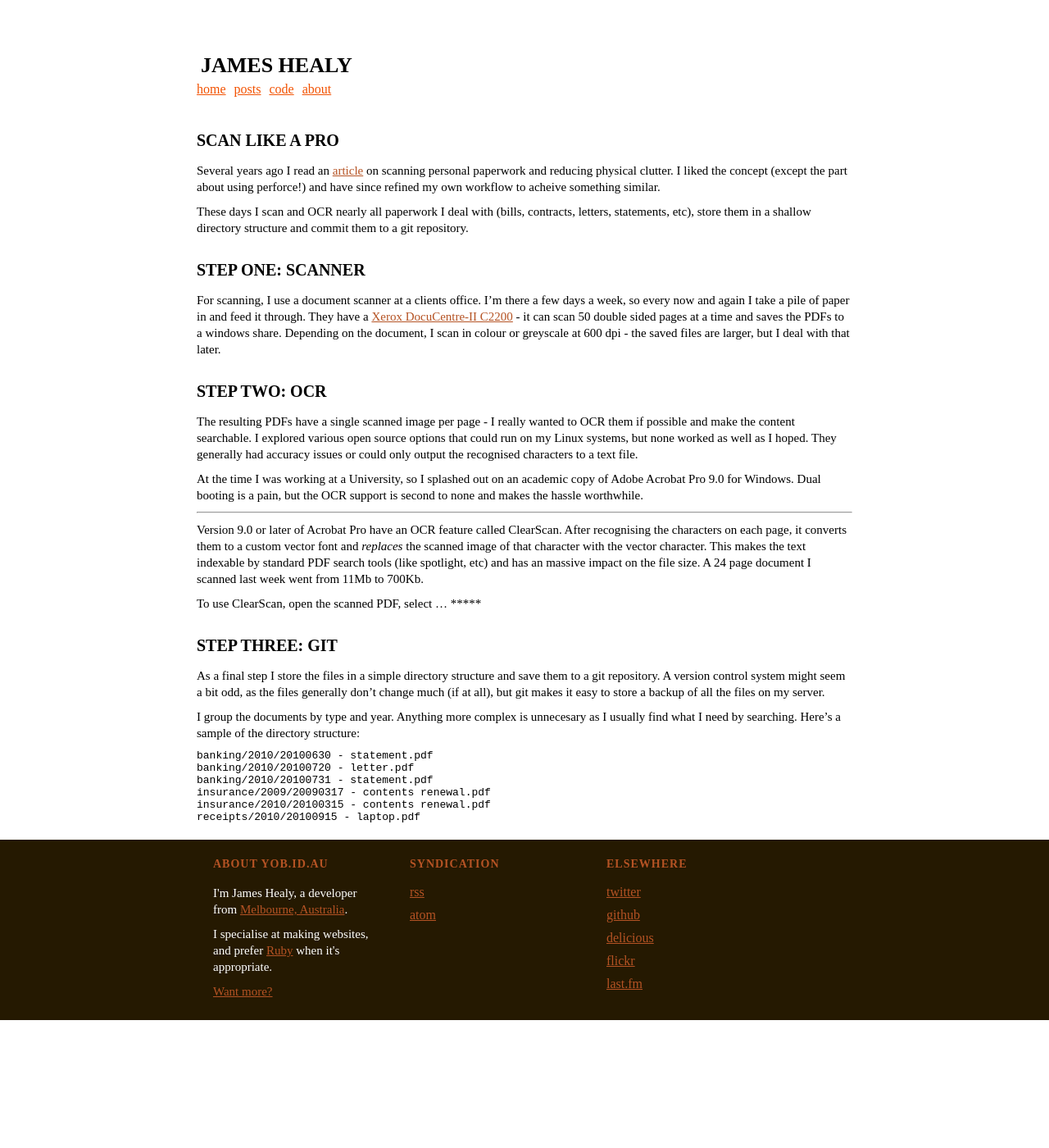
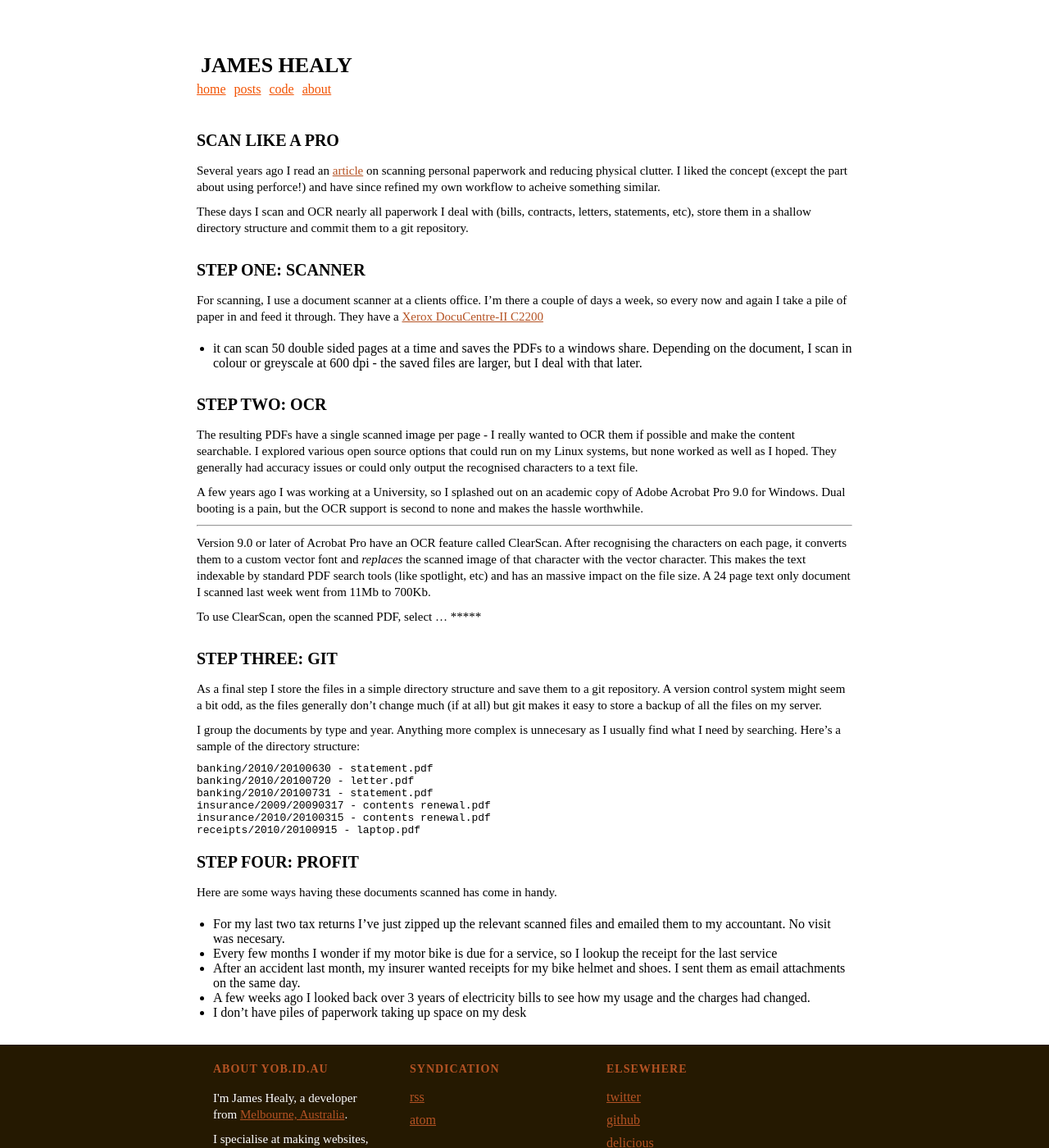
Before and after one commit to yob/yob.github.com, a Jekyll site: the page built from _posts/2010-09-22-scan-like-a-pro.markdown, in a window 1280 px wide and 1400 px high. Shown: the whole window at 82% size. Built offline with Jekyll 4.4.1, drawn with Linux system fonts in a browser that asks for light colours.

Commit message:
update draft of scanning post

```diff
--- a/_posts/2010-09-22-scan-like-a-pro.markdown
+++ b/_posts/2010-09-22-scan-like-a-pro.markdown
@@ -13,12 +13,13 @@ commit them to a git repository.
 
 ## Step One: Scanner
 
-For scanning, I use a document scanner at a clients office. I'm there a few
-days a week, so every now and again I take a pile of paper in and feed it
-through. They have a [Xerox DocuCentre-II C2200](http://www.support.xerox.com/SRVS/CGI-BIN/WEBCGI.EXE?New,Kb=x_WC7245_en,Company={683D76C8-B5C5-416E-9754-DD015FDB4F2E},ts=x_main_en,ques=ref%28Country%29:str%28AUS%29,ques=ref%28Prod_WC7228_WC7235_WC7245%29:str%28DC_C2200_C3300%29,question=ref%28ProdFamily%29:str%28Prod_WC7228_WC7235_WC7245%29,varset=Xcntry:AUS,varset=Xlang:en_AU,varset=prodID:DC_C2200_C3300,varset=prodName:DocuCentre-II%20C2200/C3300) - it can scan 50 double sided
-pages at a time and saves the PDFs to a windows share. Depending on the
-document, I scan in colour or greyscale at 600 dpi - the saved files are
-larger, but I deal with that later.
+For scanning, I use a document scanner at a clients office. I'm there a couple
+of days a week, so every now and again I take a pile of paper in and feed it
+through. They have a [Xerox DocuCentre-II
+C2200](http://www.support.xerox.com/SRVS/CGI-BIN/WEBCGI.EXE?New,Kb=x_WC7245_en,Company={683D76C8-B5C5-416E-9754-DD015FDB4F2E},ts=x_main_en,ques=ref%28Country%29:str%28AUS%29,ques=ref%28Prod_WC7228_WC7235_WC7245%29:str%28DC_C2200_C3300%29,question=ref%28ProdFamily%29:str%28Prod_WC7228_WC7235_WC7245%29,varset=Xcntry:AUS,varset=Xlang:en_AU,varset=prodID:DC_C2200_C3300,varset=prodName:DocuCentre-II%20C2200/C3300)
+- it can scan 50 double sided pages at a time and saves the PDFs to a windows
+share. Depending on the document, I scan in colour or greyscale at 600 dpi -
+the saved files are larger, but I deal with that later.
 
 ## Step Two: OCR
 
@@ -28,7 +29,7 @@ source options that could run on my Linux systems, but none worked as well as I
 hoped. They generally had accuracy issues or could only output the recognised
 characters to a text file.
 
-At the time I was working at a University, so I splashed out on an academic
+A few years ago I was working at a University, so I splashed out on an academic
 copy of Adobe Acrobat Pro 9.0 for Windows. Dual booting is a pain, but the OCR
 support is second to none and makes the hassle worthwhile.
 
@@ -37,8 +38,8 @@ Version 9.0 or later of Acrobat Pro have an OCR feature called ClearScan.
 After recognising the characters on each page, it converts them to a custom
 vector font and *replaces* the scanned image of that character with the vector
 character. This makes the text indexable by standard PDF search tools (like
-spotlight, etc) and has an massive impact on the file size. A 24 page document
-I scanned last week went from 11Mb to 700Kb.
+spotlight, etc) and has an massive impact on the file size. A 24 page text only
+document I scanned last week went from 11Mb to 700Kb.
 
 To use ClearScan, open the scanned PDF, select ...
 *****
@@ -47,7 +48,7 @@ To use ClearScan, open the scanned PDF, select ...
 
 As a final step I store the files in a simple directory structure and save them
 to a git repository. A version control system might seem a bit odd, as the
-files generally don't change much (if at all), but git makes it easy to store a
+files generally don't change much (if at all) but git makes it easy to store a
 backup of all the files on my server.
 
 I group the documents by type and year. Anything more complex is unnecesary as
@@ -60,3 +61,17 @@ structure:
     insurance/2009/20090317 - contents renewal.pdf
     insurance/2010/20100315 - contents renewal.pdf
     receipts/2010/20100915 - laptop.pdf
+
+## Step Four: Profit
+
+Here are some ways having these documents scanned has come in handy.
+
+* For my last two tax returns I've just zipped up the relevant scanned files
+  and emailed them to my accountant. No visit was necesary.
+* Every few months I wonder if my motor bike is due for a service, so I lookup
+  the receipt for the last service
+* After an accident last month, my insurer wanted receipts for my bike helmet
+  and shoes. I sent them as email attachments on the same day.
+* A few weeks ago I looked back over 3 years of electricity bills to see how my
+  usage and the charges had changed.
+* I don't have piles of paperwork taking up space on my desk
```
